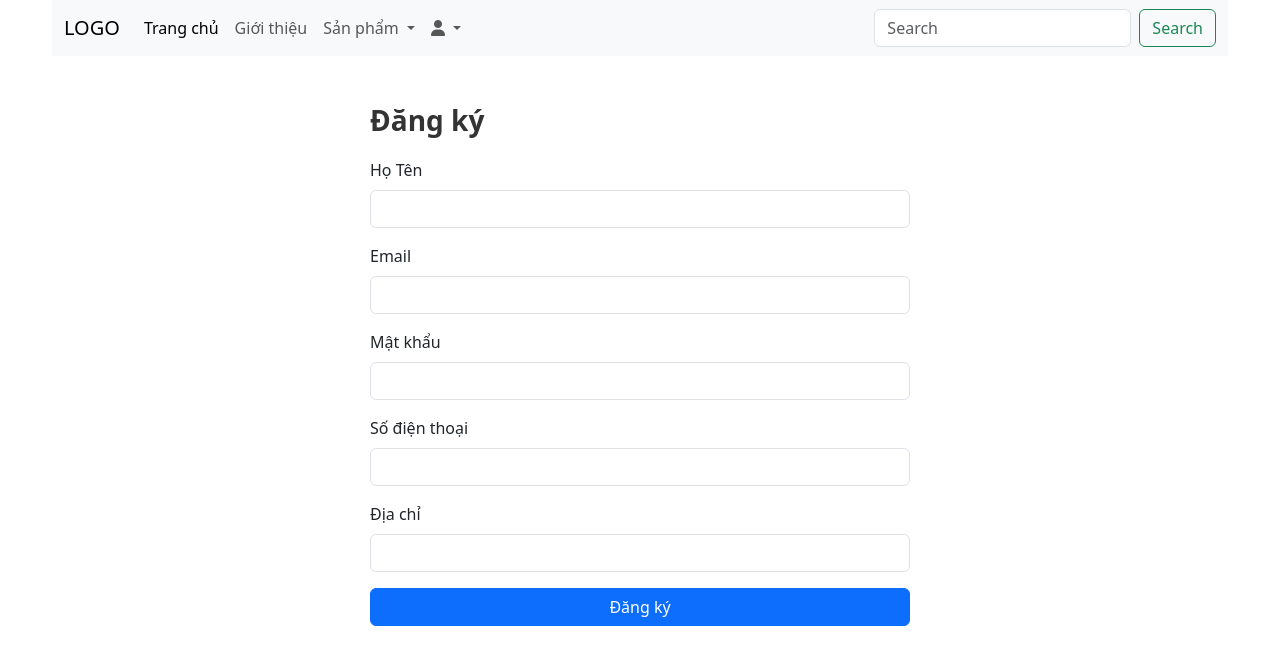
After one commit to Ta-Xuan-Tung/mon-du-an-1, a PHP site: page /duan1/views/clients/users/register.php in a window 1280 px wide. The commit adds this page. Shown: the top 665 px of the page. Run offline with PHP 8.4, Linux system fonts and the light colour scheme; data that the repository does not hold is empty; some libraries are stand-ins or nearby versions.

Commit message:
đăng nhập và đăng kí

```diff
--- a/index.php
+++ b/index.php
@@ -1,5 +1,6 @@
 <?php
 
+session_start();
 require_once __DIR__ . "/env.php";
 require_once __DIR__ . "/common/function.php";
 
@@ -7,10 +8,12 @@ require_once __DIR__ . "/common/function.php";
 require_once __DIR__ . "/models/BaseModel.php";
 require_once __DIR__ . "/models/Category.php";
 require_once __DIR__ . "/models/Product.php";
+require_once __DIR__ . "/models/User.php";
 
 //controllers
 require_once __DIR__ . "/controllers/HomeControllers.php";
 require_once __DIR__ . "/controllers/ProductController.php";
+require_once __DIR__ . "/controllers/AuthControllers.php";
 
 
 $ctl = $_GET['ctl'] ?? '';
@@ -19,4 +22,7 @@ match ($ctl) {
     ''          => (new HomeController)->index(),
     'category' => (new ProductController)->list(),
     'detail'  => (new ProductController)->show(),
+    'register' => (new AuthControllers)->register(),
+    'login' => (new AuthControllers)->login(),
+    'logout' => (new AuthControllers)->logout(),
 };
--- a/views/clients/header.php
+++ b/views/clients/header.php
@@ -6,6 +6,7 @@
     <meta name="viewport" content="width=device-width, initial-scale=1.0">
     <title>Bán hàng - <?= $title ?? ''?></title>
     <link rel="stylesheet" href="https://cdn.jsdelivr.net/npm/bootstrap@5.3.3/dist/css/bootstrap.min.css">
+    <link rel="stylesheet" href="https://cdnjs.cloudflare.com/ajax/libs/font-awesome/6.5.1/css/all.min.css">
     <link rel="stylesheet" href="<?= ROOT_URL ?>css/detail.css">
 </head>
 
@@ -34,7 +35,37 @@
             <li><a class="dropdown-item" href="<?= ROOT_URL . '?ctl=category&id=' . $cate['id'] ?>"><?= $cate['cate_name'] ?></a></li>
             <?php endforeach ?>
           </ul>
-
+        </li>
+        <li class="nav-item dropdown">
+        <a class="nav-link dropdown-toggle" href="<?= ROOT_URL ?>" role="button" data-bs-toggle="dropdown" aria-expanded="false">
+          <i class="fa-solid fa-user"></i>
+          <?= $_SESSION['user']['fullname'] ?? '' ?>
+        </a>
+          <ul class="dropdown-menu">
+            <?php if (isset($_SESSION['user'])) : ?>
+            <li>
+              <a class="dropdown-item" href="<?= ROOT_URL ?>">
+                Profile
+              </a>
+            </li>
+            <li>
+              <a class="dropdown-item" href="<?= ROOT_URL . '?ctl=logout' ?>">
+                logout
+              </a>
+            </li>
+            <?php else : ?>
+              <li>
+              <a class="dropdown-item" href="<?= ROOT_URL . '?ctl=login' ?>">
+                Đăng nhập
+              </a>
+            </li>
+            <li>
+              <a class="dropdown-item" href="<?= ROOT_URL . '?ctl=register' ?>">
+                Đăng ký
+              </a>
+            </li>
+            <?php endif ?>
+          </ul>
         </li>
       </ul>
       <form class="d-flex" role="search">
--- /dev/null
+++ b/views/clients/users/register.php
@@ -0,0 +1,37 @@
+<?php include_once ROOT_DIR . "views/clients/header.php" ?>
+
+<div class="container mt-5">
+    <div class="row justify-content-center">
+        <div class="col-md-6">
+
+            <div class="container">
+                <h2>Đăng ký</h2>
+                <form action="<?= ROOT_URL . '?ctl=register'?>" method="POST">
+                    <div class="mb-3">
+                        <label for="fullname" class="form-label">Họ Tên</label>
+                        <input type="text" class="form-control" name="fullname" placeholde="Nhập họ tên">
+                    </div>
+                    <div class="mb-3">
+                        <label for="email" class="form-label">Email</label>
+                        <input type="email" class="form-control" name="email" placeholde="Nhập email">
+                    </div>
+                    <div class="mb-3">
+                        <label for="password" class="form-label">Mật khẩu</label>
+                        <input type="password" class="form-control" name="password" placeholde="Nhập mật khẩu">
+                    </div>
+                    <div class="mb-3">
+                        <label for="phone" class="form-label">Số điện thoại</label>
+                        <input type="text" class="form-control" name="phone" placeholde="Nhập số điện thoại">
+                    </div>
+                    <div class="mb-3">
+                        <label for="address" class="form-label">Địa chỉ</label>
+                        <input type="text" class="form-control" name="address" placeholde="Nhập địa chỉ">
+                    </div>
+                    <button type="submit" class="btn btn-primary w-100">Đăng ký</button>
+                </form>
+            </div>
+        </div>
+    </div>
+</div>
+
+<?php include_once ROOT_DIR . "views/clients/footer.php" ?>
```
Also changed, not shown: controllers/AuthControllers.php (added, +70 -0 lines), views/clients/users/login.php (added, +35 -0 lines).
